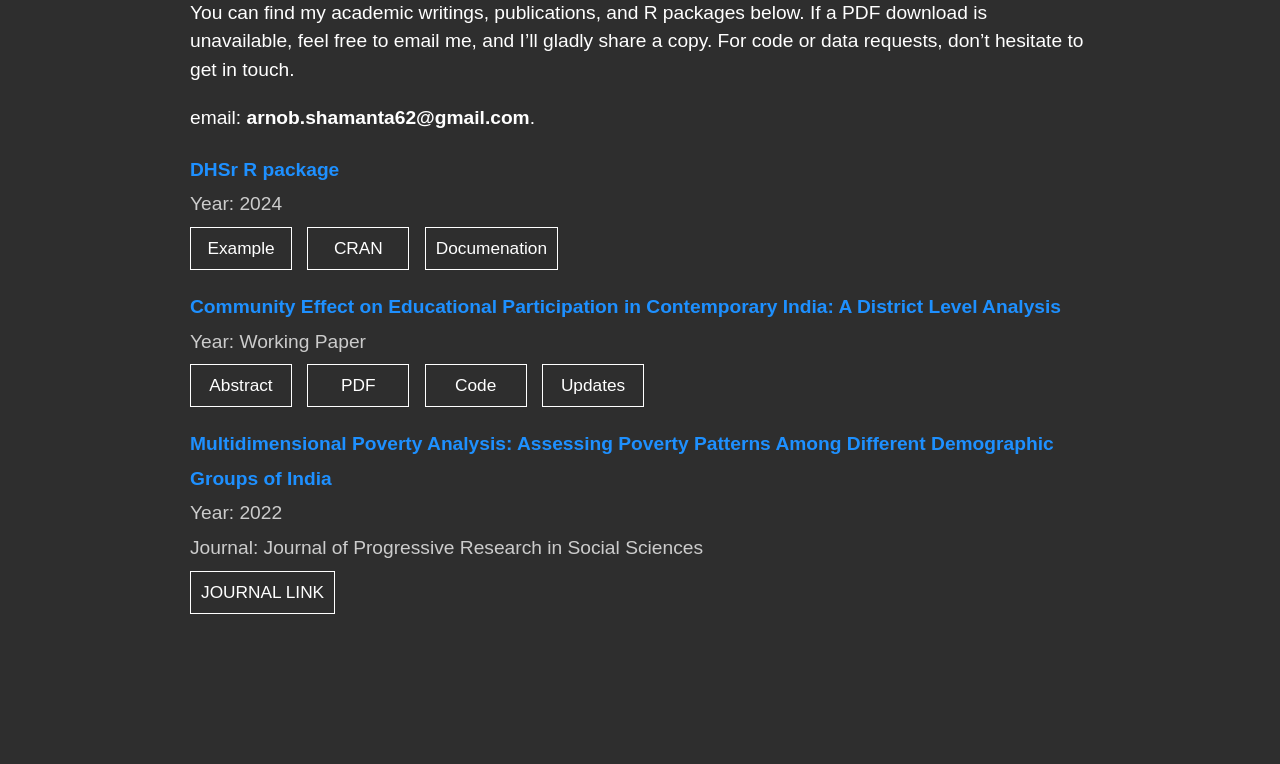
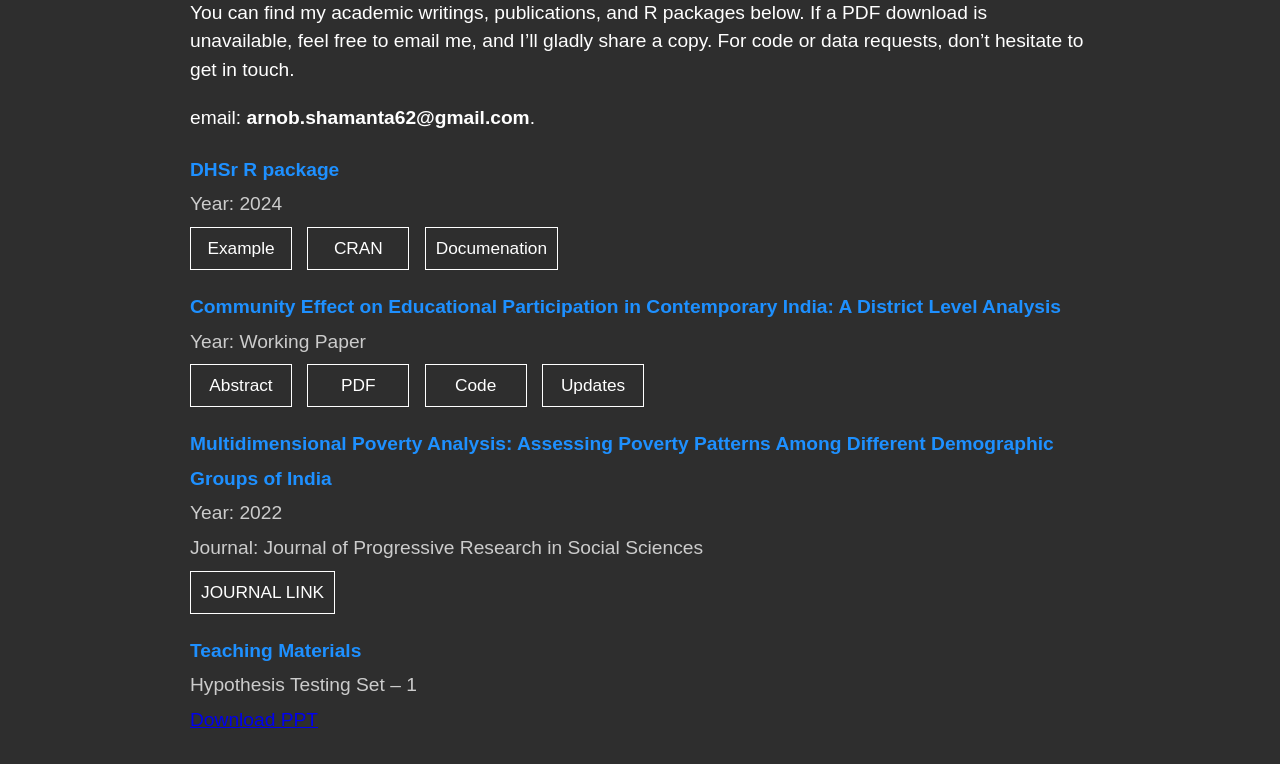
Before and after one commit to arnabsamanta-1/arnabsamanta-1.github.io, a plain HTML site: page research.html in a window 1280 px wide. Shown: the part 198-962 px from the top of the page. Before the commit the page ends 872 px from the top, so only its background shows below. Drawn offline with Linux system fonts and the light colour scheme.

Commit message:
Update research.html

```diff
--- a/research.html
+++ b/research.html
@@ -161,6 +161,16 @@
 
                 </div>
             </div>
+
+            <div class="research-item">
+                <div class="title">Teaching Materials </div>
+                <div class="year"> Hypothesis Testing Set – 1 </div>
+                <div class="Slides: 2025">
+                    <a href="Hypothesis_Testing_Set_1.pptx" target="_blank">Download PPT</a>
+                </div>
+            </div>
+        </section>
+
         </section>
     </main>
     <script>
```
